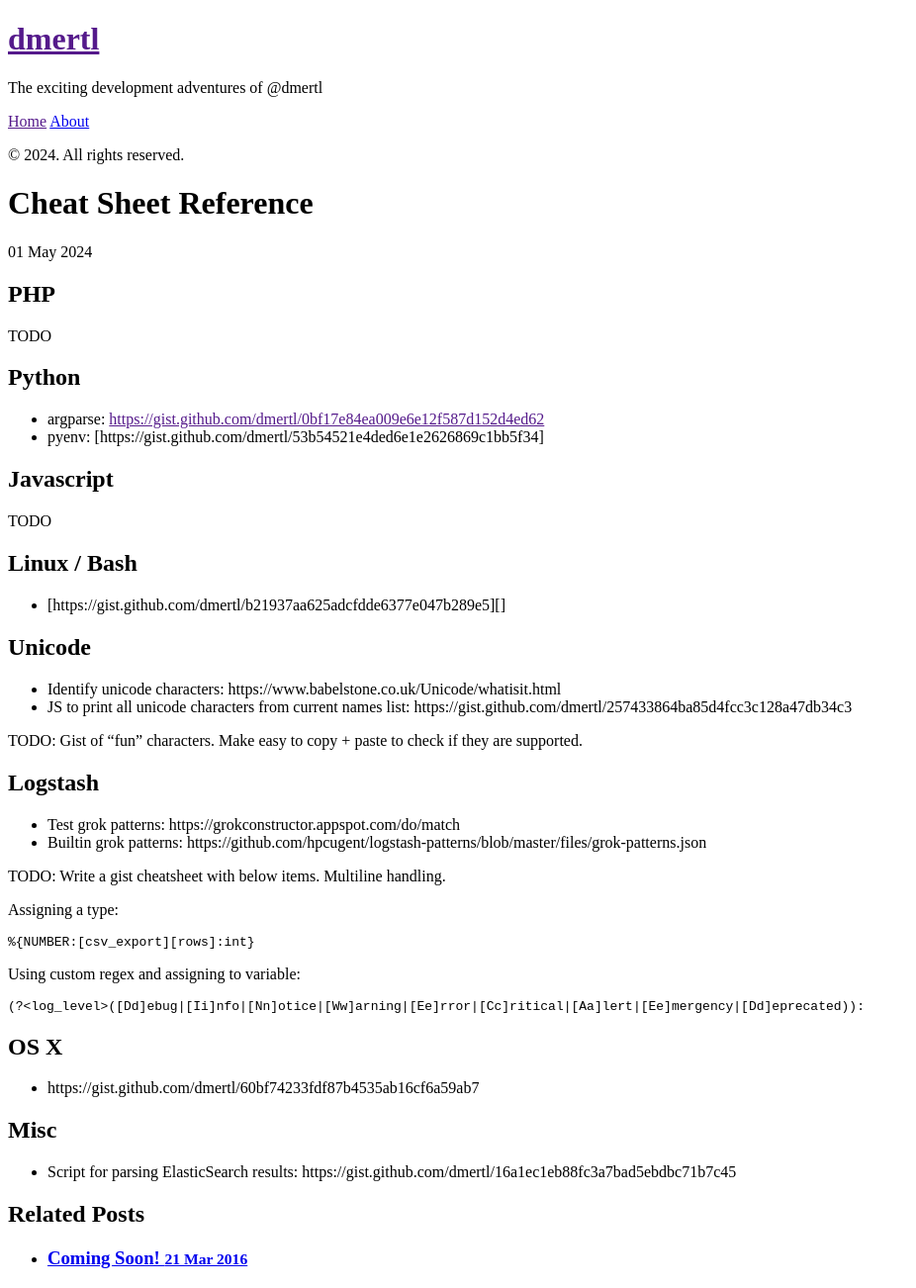
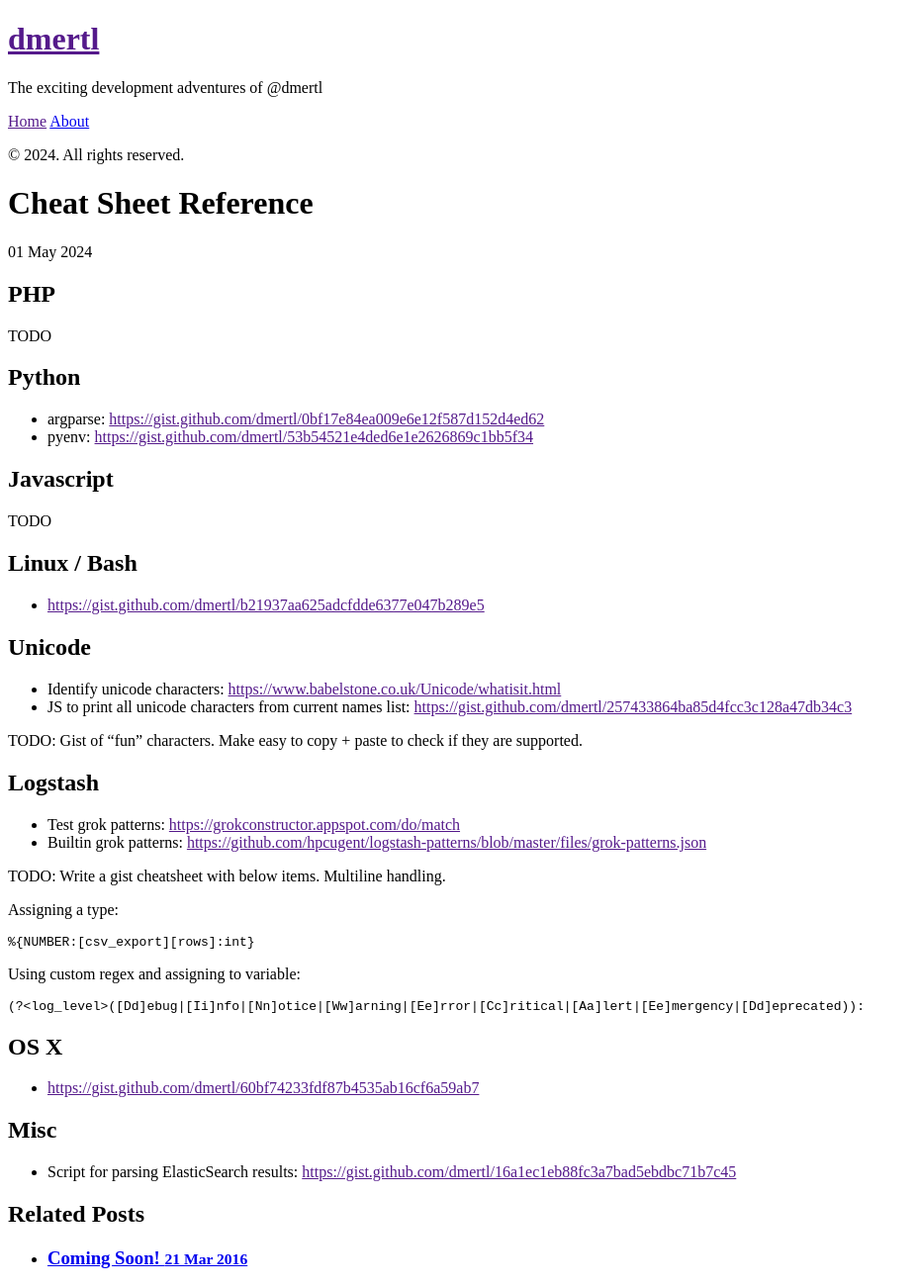
Before and after one commit to dmertl/dmertl.github.io, a Jekyll site: the page built from _posts/2024-05-01-cheat-sheet-reference.markdown, in a window 1280 px wide. Shown: the whole page at 99% size, without its empty margins (0-926 px from the left). Built offline with Jekyll 4.4.1, drawn with Linux system fonts in a browser that asks for light colours.

Commit message:
Proper links.

```diff
--- a/_posts/2024-05-01-cheat-sheet-reference.markdown
+++ b/_posts/2024-05-01-cheat-sheet-reference.markdown
@@ -12,7 +13,7 @@ TODO
 ## Python
 
 - argparse: [https://gist.github.com/dmertl/0bf17e84ea009e6e12f587d152d4ed62]()
-- pyenv: [https://gist.github.com/dmertl/53b54521e4ded6e1e2626869c1bb5f34]
+- pyenv: [https://gist.github.com/dmertl/53b54521e4ded6e1e2626869c1bb5f34]()
 
 ## Javascript
 
@@ -20,19 +21,19 @@ TODO
 
 ## Linux / Bash
 
-- [https://gist.github.com/dmertl/b21937aa625adcfdde6377e047b289e5][]
+- [https://gist.github.com/dmertl/b21937aa625adcfdde6377e047b289e5]()
 
 ## Unicode
 
-- Identify unicode characters: https://www.babelstone.co.uk/Unicode/whatisit.html
-- JS to print all unicode characters from current names list: https://gist.github.com/dmertl/257433864ba85d4fcc3c128a47db34c3
+- Identify unicode characters: [https://www.babelstone.co.uk/Unicode/whatisit.html]()
+- JS to print all unicode characters from current names list: [https://gist.github.com/dmertl/257433864ba85d4fcc3c128a47db34c3]()
 
 TODO: Gist of "fun" characters. Make easy to copy + paste to check if they are supported.
 
 ## Logstash
 
-- Test grok patterns: https://grokconstructor.appspot.com/do/match
-- Builtin grok patterns: https://github.com/hpcugent/logstash-patterns/blob/master/files/grok-patterns.json
+- Test grok patterns: [https://grokconstructor.appspot.com/do/match]()
+- Builtin grok patterns: [https://github.com/hpcugent/logstash-patterns/blob/master/files/grok-patterns.json]()
 
 TODO: Write a gist cheatsheet with below items. Multiline handling.
 
@@ -50,8 +51,8 @@ Using custom regex and assigning to variable:
 
 ## OS X
 
-- https://gist.github.com/dmertl/60bf74233fdf87b4535ab16cf6a59ab7
+- [https://gist.github.com/dmertl/60bf74233fdf87b4535ab16cf6a59ab7]()
 
 ## Misc
 
-- Script for parsing ElasticSearch results: https://gist.github.com/dmertl/16a1ec1eb88fc3a7bad5ebdbc71b7c45
+- Script for parsing ElasticSearch results: [https://gist.github.com/dmertl/16a1ec1eb88fc3a7bad5ebdbc71b7c45]()
```
Also changed, not shown: other parts of _posts/2024-05-01-cheat-sheet-reference.markdown (+2 -1 lines).
